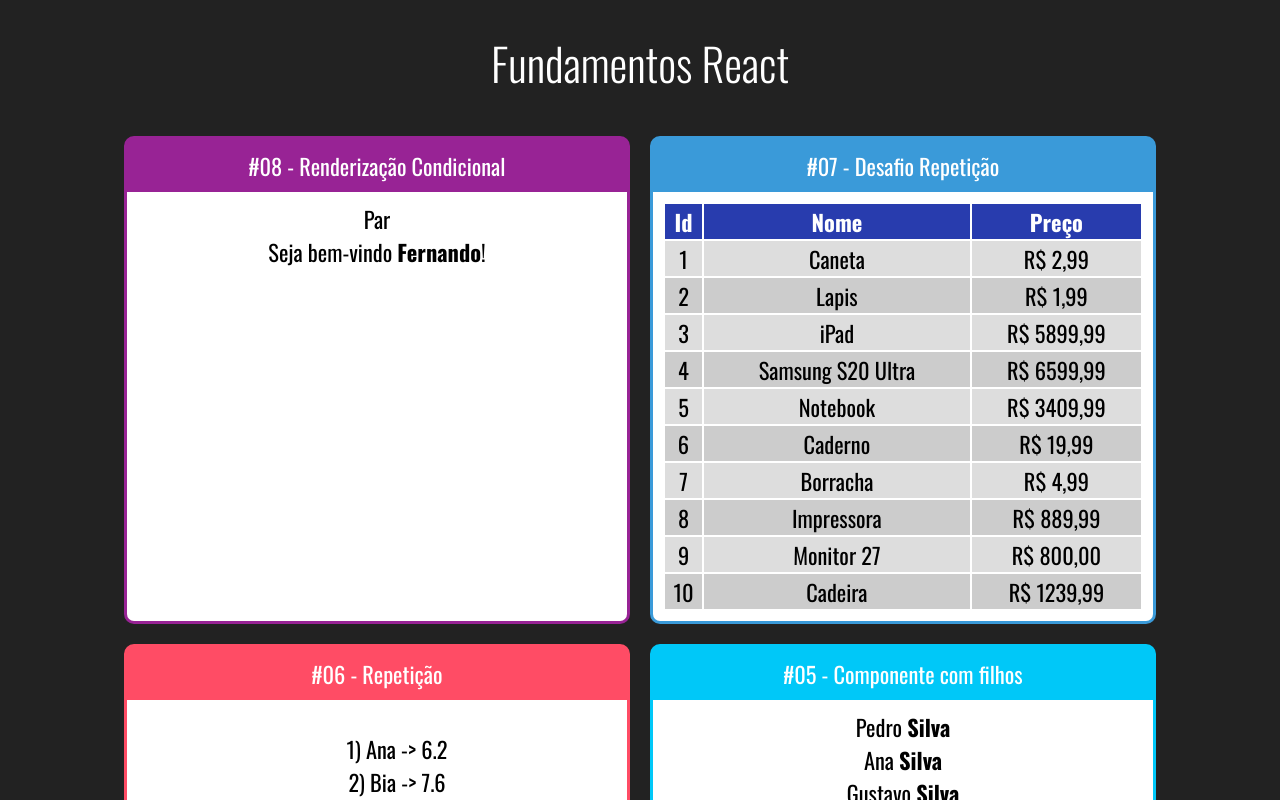
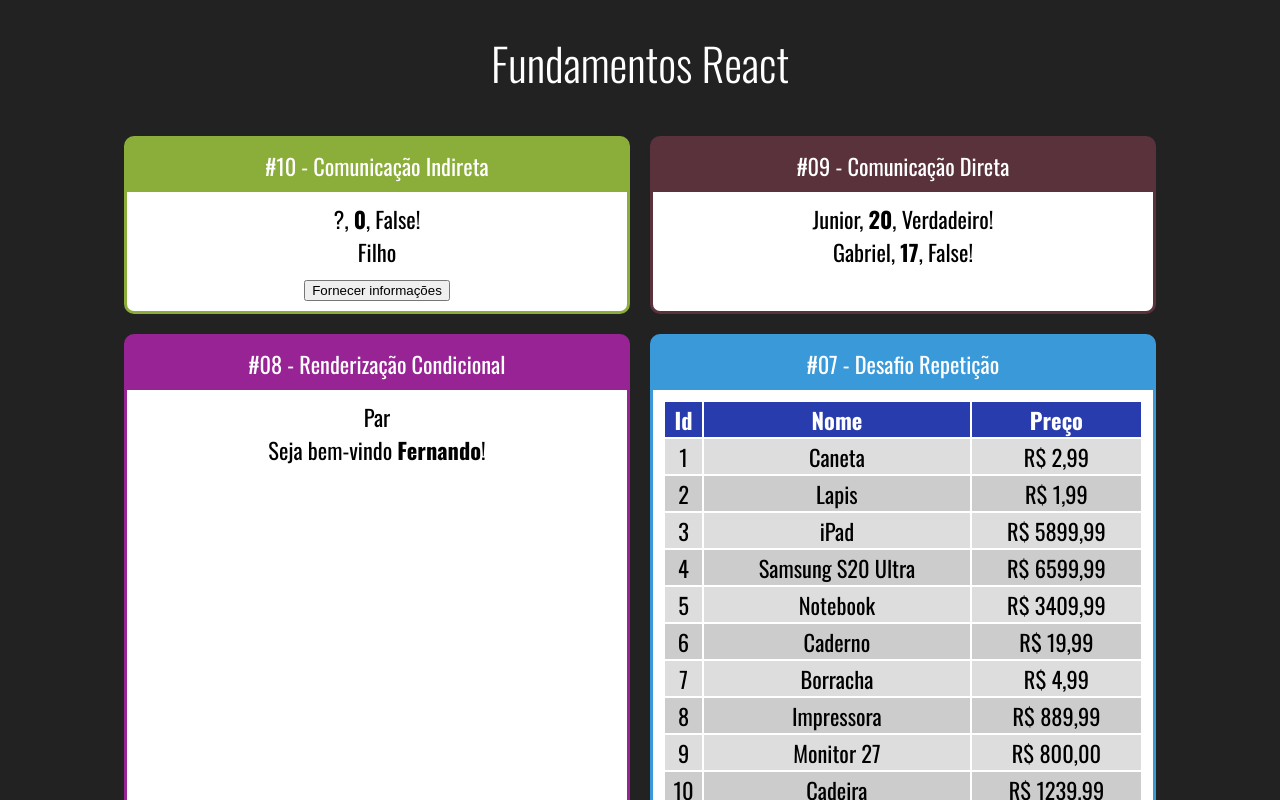
Before and after one commit to SabrinaKaren/react-projects, a React (Create React App) app in the folder fundamentos-react/: page / in a window 1280 px wide. Shown: the top 800 px of the page. Built offline with nearby package versions, Linux system fonts and the light colour scheme.

Commit message:
fundamentos-react: comunicação

```diff
--- a/fundamentos-react/src/App.jsx
+++ b/fundamentos-react/src/App.jsx
@@ -11,12 +11,22 @@
 import TabelaProdutos from './components/repeticao/TabelaProdutos'
 import ParOuImpar from './components/condicional/ParOuImpar'
 import UsuarioInfo from './components/condicional/UsuarioInfo'
+import DiretaPai from './components/comunicacao/DiretaPai'
+import IndiretaPai from './components/comunicacao/IndiretaPai'
 
 const fun = _ =>
     <div className="App">
         <h1>Fundamentos React</h1>
 
         <div className="Cards">
+
+            <Card titulo="#10 - Comunicação Indireta" color="#8BAD39">
+                <IndiretaPai />
+            </Card>
+
+            <Card titulo="#09 - Comunicação Direta" color="#59323C">
+                <DiretaPai />
+            </Card>
 
             <Card titulo="#08 - Renderização Condicional" color="#982395">
                 <ParOuImpar numero={20}></ParOuImpar>
--- /dev/null
+++ b/fundamentos-react/src/components/comunicacao/DiretaFilho.jsx
@@ -0,0 +1,14 @@
+const fun = props => {
+    return (
+        <div>
+            <span>{props.nome}, </span>
+            <span>
+                <strong>{props.idade}</strong>
+                <span>, </span>
+            </span>
+            <span>{props.nerd ? 'Verdadeiro' : 'False'}!</span>
+        </div>
+    )
+}
+
+export default fun;
--- /dev/null
+++ b/fundamentos-react/src/components/comunicacao/DiretaPai.jsx
@@ -0,0 +1,12 @@
+import DiretaFilho from './DiretaFilho';
+
+const fun = props => {
+    return (
+        <div>
+            <DiretaFilho nome="Junior" idade={20} nerd={true} />
+            <DiretaFilho nome="Gabriel" idade={17} nerd={false} />
+        </div>
+    )
+}
+
+export default fun;
--- /dev/null
+++ b/fundamentos-react/src/components/comunicacao/IndiretaFilho.jsx
@@ -0,0 +1,17 @@
+const fun = props => {
+
+    const callBack = props.quandoClicar;
+
+    const gerarIdade = () => parseInt(Math.random() * (20)) + 50;
+    const gerarNerd = () => Math.random() > 0.5;
+
+    return (
+        <div>
+            <div>Filho</div>
+            <button onClick={_ => callBack('João', gerarIdade(), gerarNerd())} >Fornecer informações</button>
+        </div>
+    )
+
+}
+
+export default fun;
--- /dev/null
+++ b/fundamentos-react/src/components/comunicacao/IndiretaPai.jsx
@@ -0,0 +1,32 @@
+import { useState } from 'react';
+import IndiretaFilho from './IndiretaFilho';
+
+const Fun = props => {
+
+    const [nome, setNome] = useState('?');
+    const [idade, setIdade] = useState(0);
+    const [nerd, setNerd] = useState(false);
+
+    function fornecerInformacoes(nome, idade, nerd) {
+        setNome(nome);
+        setIdade(idade);
+        setNerd(nerd);
+    }
+
+    return (
+        <div>
+            <div>
+                <span>{nome}, </span>
+                <span>
+                    <strong>{idade}</strong>
+                    <span>, </span>
+                </span>
+                <span>{nerd ? 'Verdadeiro' : 'False'}!</span>
+            </div>
+            <IndiretaFilho quandoClicar={fornecerInformacoes}/>
+        </div>
+    )
+
+}
+
+export default Fun;
```
